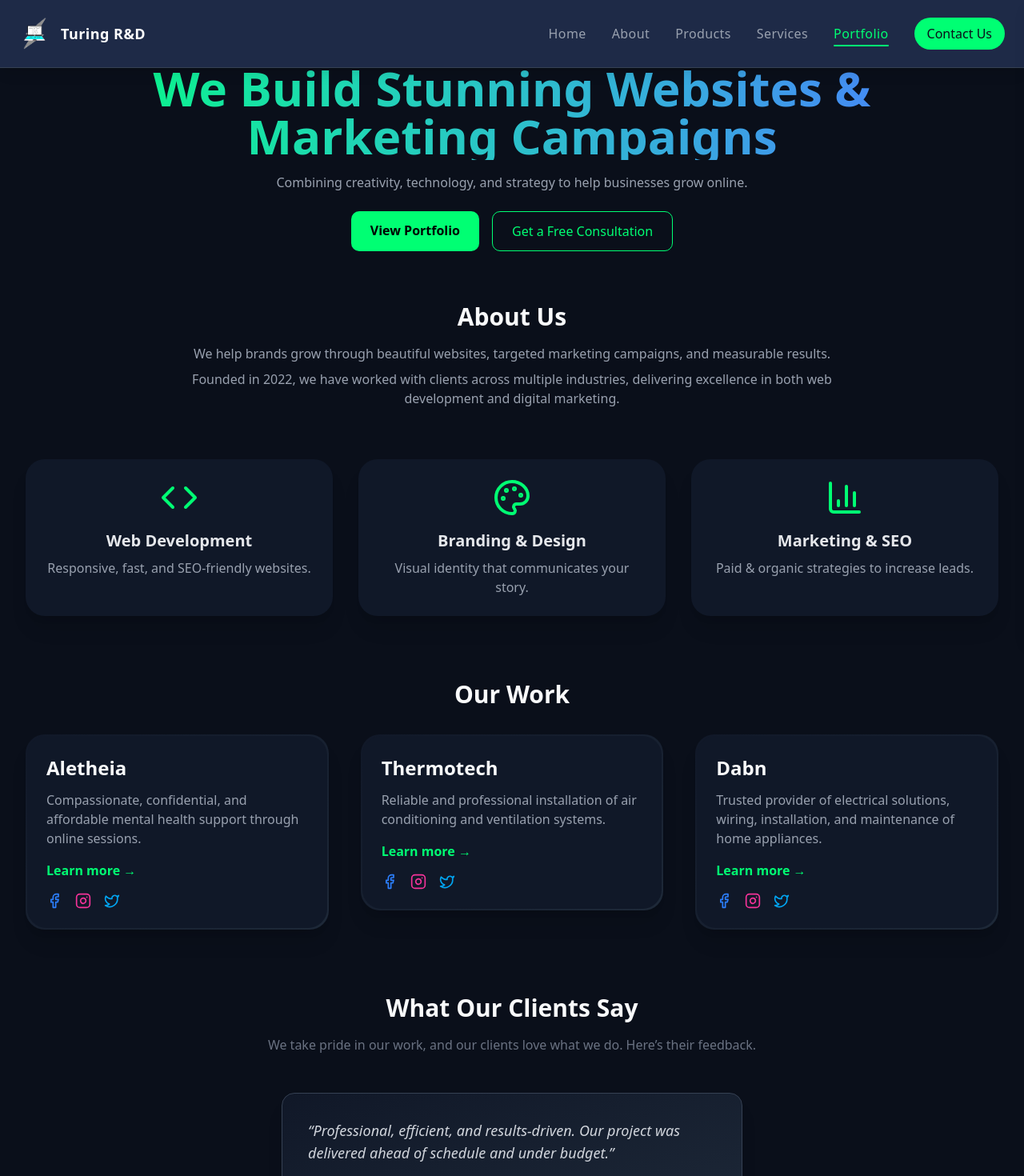
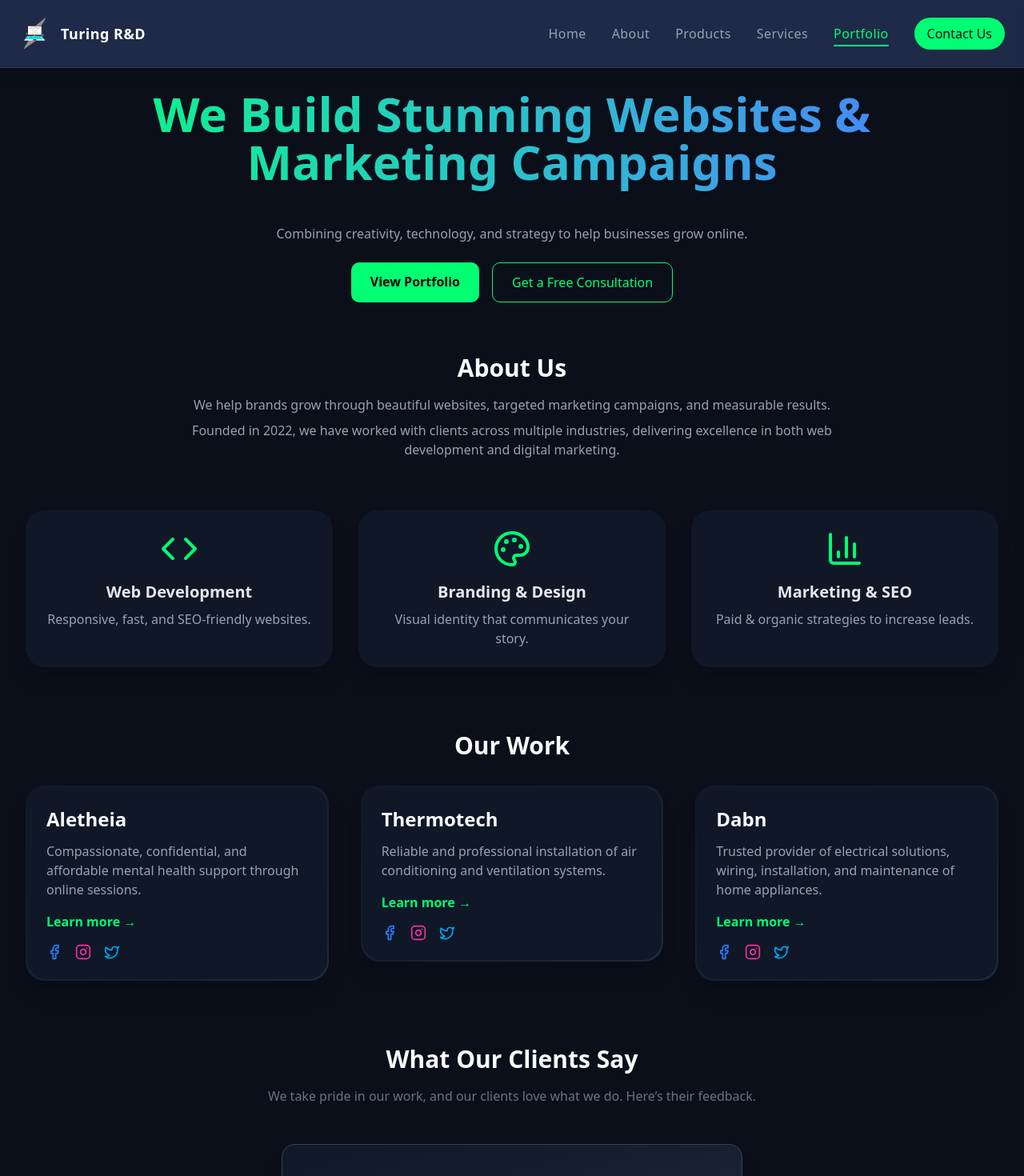
Before and after one commit to MRT-800/turing, a Next.js app: page /portfolio in a window 1280 px wide. Shown: the top 1470 px of the page at 80% size. Built offline with nearby package versions, Linux system fonts and the light colour scheme.

Commit message:
minor few changes(reviews)

```diff
--- a/app/contact/page.tsx
+++ b/app/contact/page.tsx
@@ -11,7 +11,7 @@ export default function ContactPage() {
       <div className="relative container mx-auto px-6 max-w-6xl">
         {/* Header */}
         <div className="text-center max-w-2xl mx-auto mb-16">
-          <h1 className="text-5xl font-extrabold bg-gradient-to-r from-[#00ff73] to-[#00e6ff] bg-clip-text text-transparent">
+          <h1 className="text-5xl font-extrabold bg-gradient-to-r py-8 from-[#00ff73] to-[#00e6ff] bg-clip-text text-transparent">
             Contact Us
           </h1>
           <p className="text-lg text-gray-400 mt-4">
--- a/app/portfolio/page.tsx
+++ b/app/portfolio/page.tsx
@@ -36,7 +36,7 @@ export default function PortfolioPage() {
         transition={{ duration: 0.6 }}
         className="text-center mb-16"
       >
-        <h1 className="text-5xl md:text-6xl font-extrabold mb-4 text-transparent bg-clip-text bg-gradient-to-r from-[#00ff73] to-[#4c75ff]">
+        <h1 className="text-5xl md:text-6xl font-extrabold mb-4 py-8 text-transparent bg-clip-text bg-gradient-to-r from-[#00ff73] to-[#4c75ff]">
           We Build Stunning Websites & Marketing Campaigns
         </h1>
         <p className="text-gray-400 max-w-2xl mx-auto mb-6">
@@ -256,12 +256,12 @@ const reviews = [
     company: "Aletheia Counselling",
   },
   {
-    text: "Professional, efficient, and results-driven. Our project was delivered ahead of schedule and under budget.",
+    text: "Excellent communication and quality of work. Highly recommend.",
     author: "Debendra Bartaula",
     company: "Thermotech",
   },
   {
-    text: "The communication and quality of work were top-notch. Highly recommended!",
+    text: "Professional and efficient. Our project was completed on time and within budget.",
     author: "Bhup Raj Neupane",
     company: "Dabn",
   },
--- a/app/services/page.tsx
+++ b/app/services/page.tsx
@@ -243,7 +243,7 @@ export default function ServicesPage() {
           initial={{ opacity: 0, y: -30 }}
           animate={{ opacity: 1, y: 0 }}
           transition={{ duration: 0.6, ease: "easeOut" }}
-          className="text-4xl md:text-5xl font-extrabold text-center mb-6 text-transparent bg-clip-text bg-gradient-to-r from-[#00ff73] to-[#4c75ff]"
+          className="text-4xl md:text-5xl font-extrabold text-center mb-6 py-8 text-transparent bg-clip-text bg-gradient-to-r from-[#00ff73] to-[#4c75ff]"
         >
           Our Services
         </motion.h1>
```
